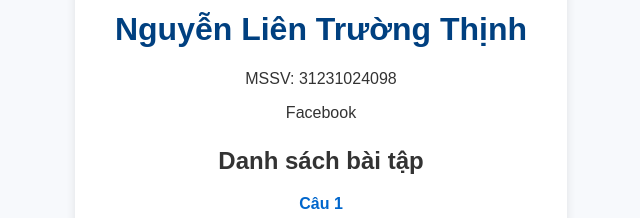
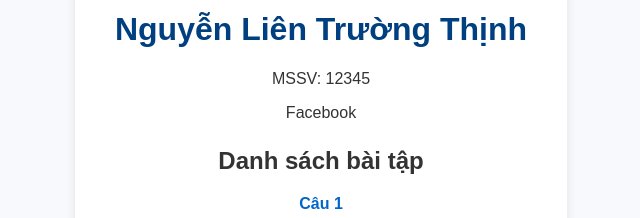
Before and after one commit to thinhnguyen31231024098-create/31231024098-2, a plain HTML site: page index.html in a window 1280 px wide. Shown: the part 230-448 px from the top of the page, 319-959 px from the left. Drawn offline with Linux system fonts and the light colour scheme.

Commit message:
Update index.html

```diff
--- a/index.html
+++ b/index.html
@@ -66,7 +66,7 @@
   <div class="profile">
     <img src="https://scontent.fsgn2-5.fna.fbcdn.net/v/t39.30808-1/564061831_4063551340573451_5330812611837916993_n.jpg?stp=dst-jpg_s200x200_tt6&_nc_cat=104&ccb=1-7&_nc_sid=e99d92&_nc_eui2=AeF5FGoRR8zcmxtDOC7yaNLnEjBZwETGULASMFnARMZQsDk4gj1-v0LC2zQAj8m8fMSCt46kCUxi4XVGo-fhcT2Q&_nc_ohc=Gu9-sQ3sGWkQ7kNvwFnmBqY&_nc_oc=AdlhZcANAmPUL7ZhaKMvwdR7oYeFNEC8-VRYB5KpLwhAGK2uSzxWSsHKxu1auyGT_X6DxO_BAASbJefSH1p7K_6J&_nc_zt=24&_nc_ht=scontent.fsgn2-5.fna&_nc_gid=AyoGMHm7UG-gGRQn8Auzkg&oh=00_AffW89ZzSaQI1LriBosdzfnDw3ML_Q0sALzDK20YtBrWww&oe=68FE4965">
     <h1>Nguyễn Liên Trường Thịnh</h1>
-    <p>MSSV: 31231024098</p>
+    <p>MSSV: 12345</p>
 
     <div class="social">
       <a href="https://www.facebook.com/thinh.nguyen.809262" target="_blank">Facebook</a>
```
